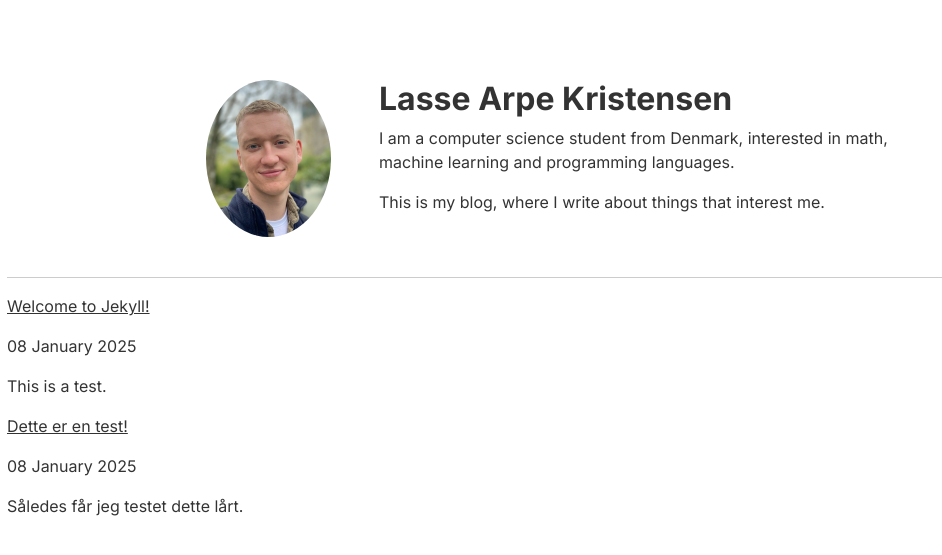
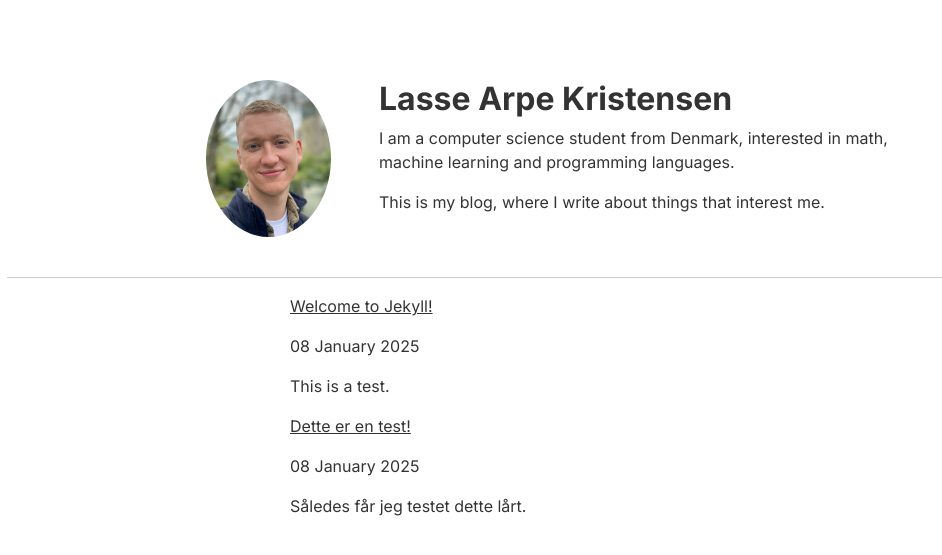
Before and after one commit to lassearpe/lassearpe.github.io_Backend, a Jekyll site: the page built from index.html, in a window 1280 px wide. Shown: the top 555 px of the page, without its empty margins (0-942 px from the left). Built offline with Jekyll 4.4.1, drawn with Linux system fonts in a browser that asks for light colours.

```diff
--- a/assets/main.css
+++ b/assets/main.css
@@ -18,41 +18,17 @@
 
   color: rgba(0, 0, 0, 0.8);
   font-family: "Inter", serif;
-  /* font-family: -apple-system, Helvetica, arial, sans-serif; */
   font-size: 16px;
   margin: 7px;
   padding: 0;
 
-  #landing {
-    max-width: 700px;
-    margin: 119px auto;
-  }
+}
 
-  #landing ul#links {
-    list-style-type: none;
-    padding-left: 0;
-    margin: 0 0 20px 0;
-  }
-  #landing ul#links li {
-    font-family: -apple-system, Helvetica, arial, sans-serif;
-    /* font-family: "Inter", serif; */
-    margin-right: 25px;
-    padding-bottom: 5px;
-  }
-  #landing ul#links li a:hover {
-    text-decoration: none;
-  }
-  #landing ul#links li#contact {
-    font-family: courier;
-    margin: 0;
-    padding-top: 5px;
-  }
-  #landing .section ul {
-    padding-left: 15px;
-  }
+.wrap {
+  max-width: 700px;
+  margin: 0 auto;
+}
 
-
-}
 
 a {
 	color: rgba(0, 0, 0, 0.8);
```
